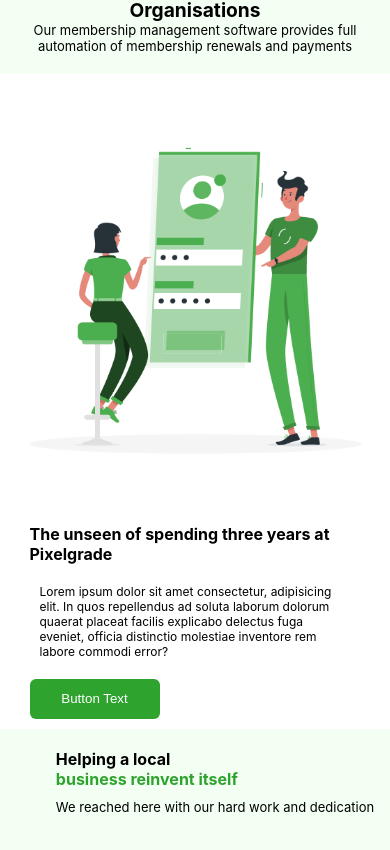
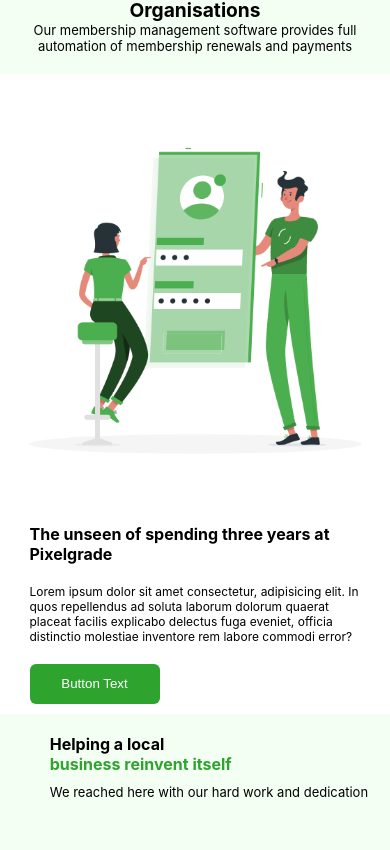
Before and after one commit to OnuegbulamChristian/Nexcent, a React (Create React App) app: page / in a window 390 px wide. Shown: the part 1694-2544 px from the top of the page. Built offline with nearby package versions, Linux system fonts and the light colour scheme.

Commit message:
first commit

```diff
--- a/src/COMPONENTS/HelpSection/HelpSection.css
+++ b/src/COMPONENTS/HelpSection/HelpSection.css
@@ -219,12 +219,12 @@
     gap: 15px;
   }
   .Help-section-container1 {
-    width: auto;
+    width: 95%;
     height: auto;
     margin-top: 20px;
   }
   .Help-section-container2 {
-    width: auto;
+    width: 90%;
     height: auto;
     margin-bottom: 20px;
     gap: 10px;
--- a/src/COMPONENTS/PixelGradeSection/PixelGradeSection.css
+++ b/src/COMPONENTS/PixelGradeSection/PixelGradeSection.css
@@ -131,8 +131,8 @@
   }
   .Pixel-grade-container2 p {
     font-size: 12px;
-    padding-left: 10px;
-    padding-right: 10px;
+    /* padding-left: 10px;
+    padding-right: 10px; */
   }
 }
 
@@ -163,8 +163,6 @@
     width: 90%;
     height: auto;
     align-items: flex-start;
-    /* padding-left: 20px; */
-    align-content: center;
   }
   .Pixel-grade-container2 p {
     width: 100%;
```
